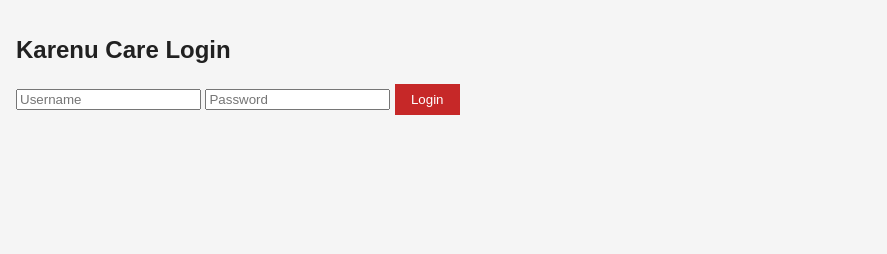
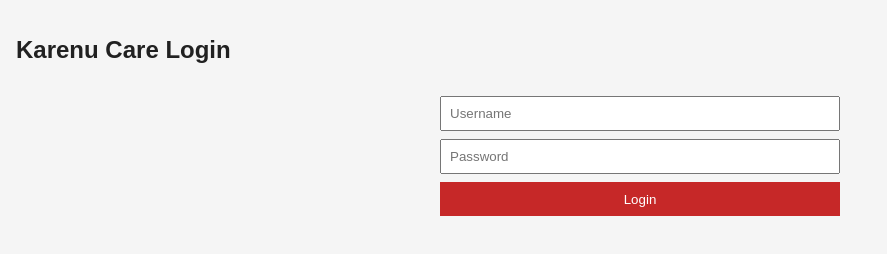
Before and after one commit to MasUy966/Karenu-Care, a website: page public/index.html in a window 1280 px wide. Shown: the whole page, without its empty margins (0-887 px from the left). Drawn offline with nearby package versions, Linux system fonts and the light colour scheme.

Commit message:
Update style.css

```diff
--- a/public/style.css
+++ b/public/style.css
@@ -111,3 +111,21 @@
   background:#fff; margin:.5rem 0; padding:.5rem;
   border-radius:4px; box-shadow:0 1px 3px rgba(0,0,0,0.1);
 }
+/* ─── Login Form Styles ─── */
+#login-page form {
+  max-width: 400px;     /* biar nggak melebar ke seluruh halaman */
+  margin: 2rem auto;    /* center secara horizontal */
+}
+#login-page form input,
+#login-page form button {
+  display: block;       /* blok level → otomatis di bawah satu sama lain */
+  width: 100%;          /* full‑width dalam form */
+  margin: 0.5rem 0;     /* spasi atas‑bawah antar elemen */
+}
+#login-page form input {
+  padding: 0.5rem;      /* beri ruang di dalam kotak input */
+  box-sizing: border-box;
+}
+#login-page form button {
+  padding: 0.6rem;      /* sesuaikan tinggi tombol */
+}
```
